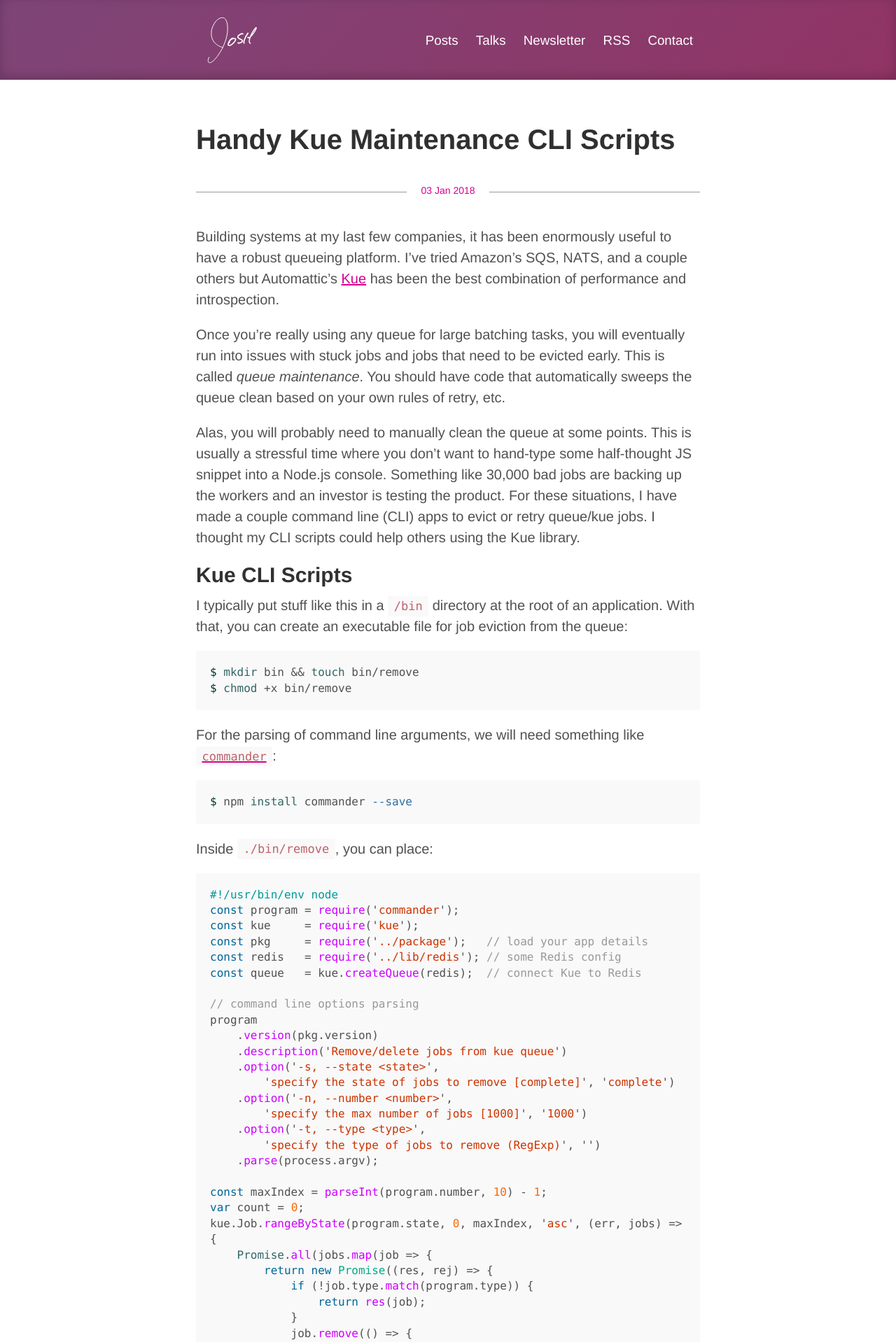
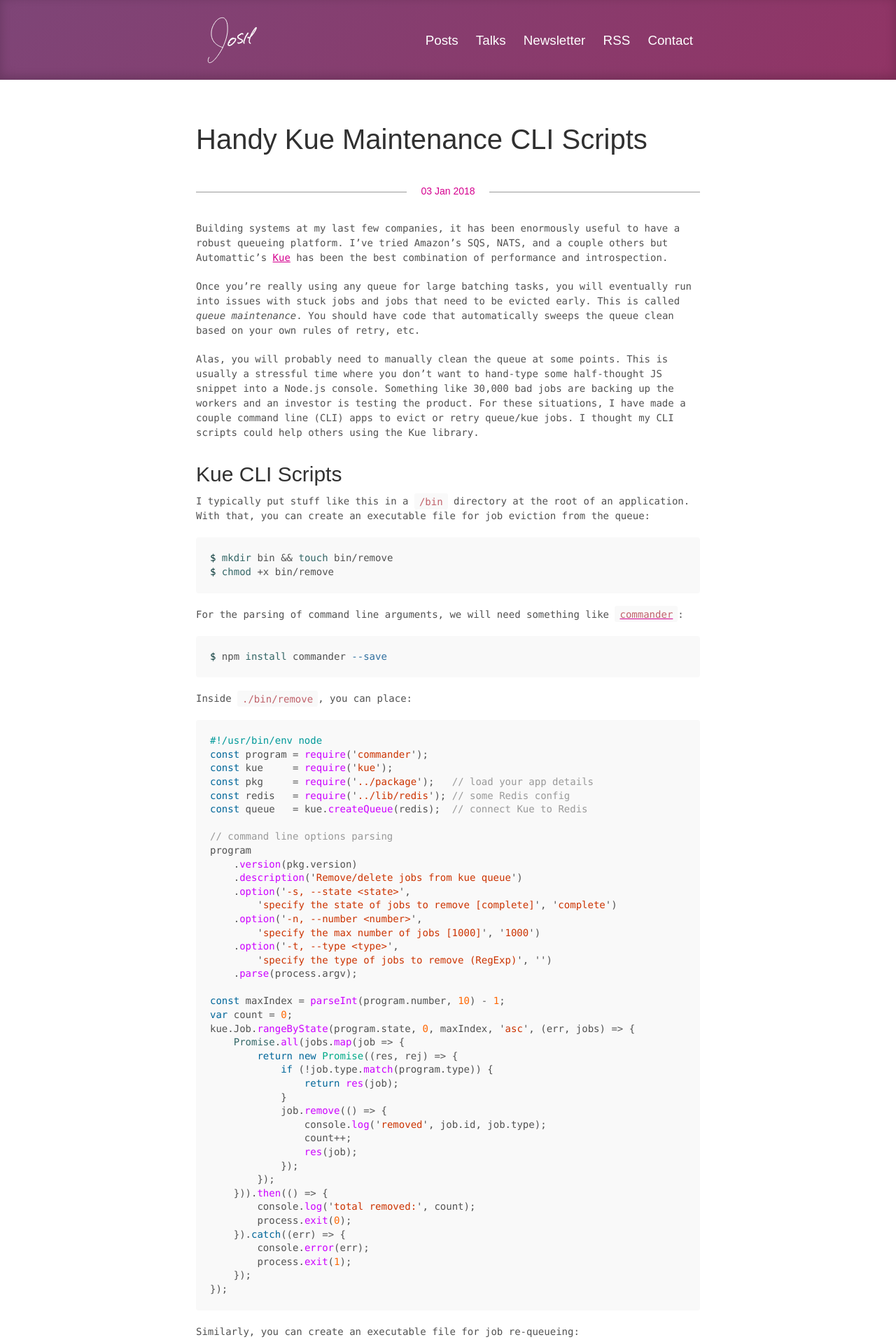
Before and after one commit to joshbeckman/andjosh.github.io, a Jekyll site: the page built from _posts/2018-01-03-handy-kue-cli-maintenance.md, in a window 1280 px wide. Shown: the top 1918 px of the page at 70% size. Built offline with Jekyll 4.4.1, drawn with Linux system fonts in a browser that asks for light colours.

Commit message:
chg:usr: Redesign to monospace font in the body
Maybe not a popular opinion, but I like it tonight.

```diff
--- a/index.html
+++ b/index.html
@@ -15,9 +15,9 @@ title: Home
       </div>
     {% endif %}
     {% if post.title and post.title != '' %}
-        <h3 class="post-title">
+        <h2 class="post-title">
             {{ post.title }}
-        </h3>
+        </h2>
           <div class="post-meta-wrap">
               <div class="post-meta">
                   <a href="{{ post.url }}" class="post-date">
--- a/public/css/poole.css
+++ b/public/css/poole.css
@@ -439,7 +439,9 @@ a.pagination-item:hover {
  * within blog posts. To use, add the class of your choosing to the `body`.
  */
 .theme-base-josh {
-  font-family: Helvetica, sans-serif;
+  font-family: Athelas, Charter, Baskerville, serif;
+  font-family: Consolas, Menlo, Courier, monospace;
+  font-size: 14px;
 }
 .theme-base-josh .sidebar {
   background-color: #903465;
@@ -487,6 +489,24 @@ a.pagination-item:hover {
 .theme-base-josh .post {
     margin-bottom: 6rem;
 }
+
+.theme-base-josh h1,
+.theme-base-josh h2,
+.theme-base-josh h3,
+.theme-base-josh h4,
+.theme-base-josh h5 {
+    font-family: Avenir Next, Avenir, Helvetrica, sans-serif;
+    font-weight: 500;
+}
+.theme-base-josh h2 {
+    margin-top: 1.5rem;
+}
+
+.theme-base-josh pre,
+.theme-base-josh code {
+    font-size: inherit;
+}
+
 .post-meta-wrap {
     border-top: 1px solid #999;
     text-align: center;
@@ -503,9 +523,10 @@ a.pagination-item:hover {
     font-size: 14px;
     text-decoration: none;
     position: relative;
-    top: -1rem;
+    top: -0.6rem;
     background: #fff;
     padding: 0 20px;
+    font-family: Avenir Next, Avenir, Helvetrica, sans-serif;
 }
 .about {
     padding-top: 10vh;
@@ -541,3 +562,47 @@ a.pagination-item:hover {
         margin: 0 auto;
     }
 }
+@media (prefers-color-scheme: dark) {
+    .theme-base-josh {
+        background-color: #303030;
+        color: #fff;
+    }
+    .theme-base-josh strong {
+        color: #fff;
+    }
+    .theme-base-josh .post-title,
+    .theme-base-josh .post-title a,
+    .theme-base-josh .page-title,
+    .theme-base-josh h1,
+    .theme-base-josh h2,
+    .theme-base-josh h3,
+    .theme-base-josh h4,
+    .theme-base-josh h5 {
+        color: #eee;
+    }
+    .post-meta-wrap .post-date {
+        background: #303030;
+    }
+}
+@media (prefers-dark-interface) {
+    .theme-base-josh {
+        color: #fff;
+        background-color: #303030;
+    }
+    .theme-base-josh strong {
+        color: #fff;
+    }
+    .theme-base-josh .post-title,
+    .theme-base-josh .post-title a,
+    .theme-base-josh .page-title,
+    .theme-base-josh h1,
+    .theme-base-josh h2,
+    .theme-base-josh h3,
+    .theme-base-josh h4,
+    .theme-base-josh h5 {
+        color: #eee;
+    }
+    .post-meta-wrap .post-date {
+        background: #303030;
+    }
+}
```
